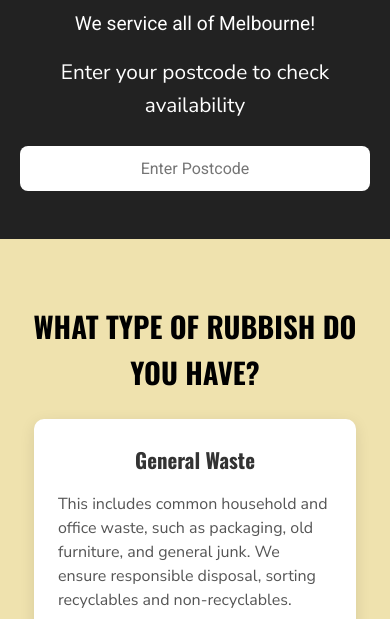
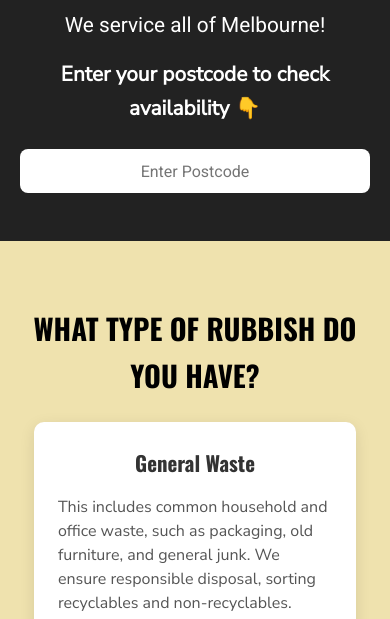
Before and after one commit to mmp03patane/JUNK, a plain HTML site: page index.html in a window 390 px wide. Shown: the part 225-844 px from the top of the page. Drawn offline with nearby package versions, Linux system fonts and the light colour scheme.

Commit message:
Update index.html

```diff
--- a/index.html
+++ b/index.html
@@ -473,7 +473,7 @@
       }
 
       .hero-location-text {
-        font-size: 1.2rem; /* Adjusted font size for mobile */
+        font-size: 1.3rem; /* Adjusted font size for mobile */
       }
 
       .hero-cta-text {
@@ -608,7 +608,7 @@
   <section class="hero">
     <h1>LOOKING FOR NO FUSS WASTE REMOVAL?</h1>
     <p class="hero-location-text">We service all of Melbourne!</p>
-    <p class="hero-cta-text">Enter your postcode to check availability</p>
+    <p class="hero-cta-text"><b>Enter your postcode to check availability</b> 👇</p>
 
     <div class="postcode-lookup">
       <input type="text" id="postcodeInput" class="postcode-input" placeholder="Enter Postcode">
```
